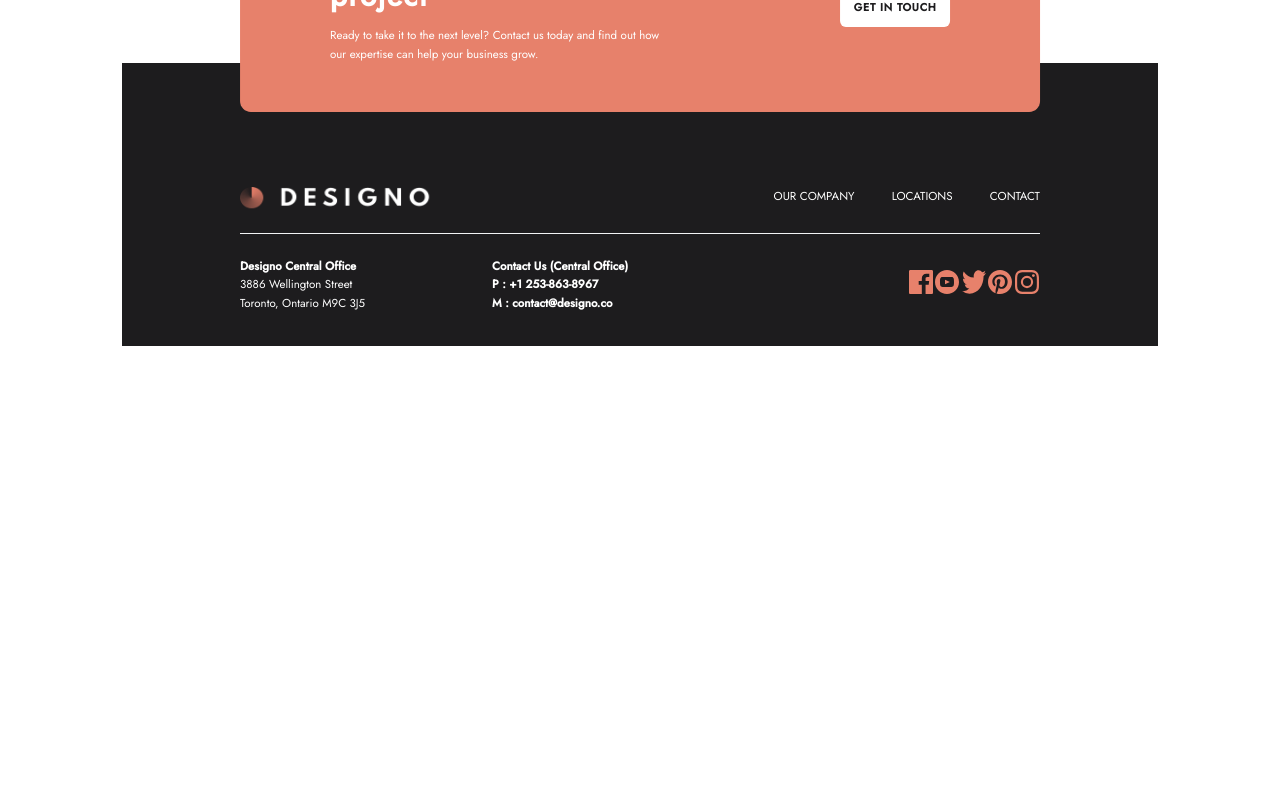
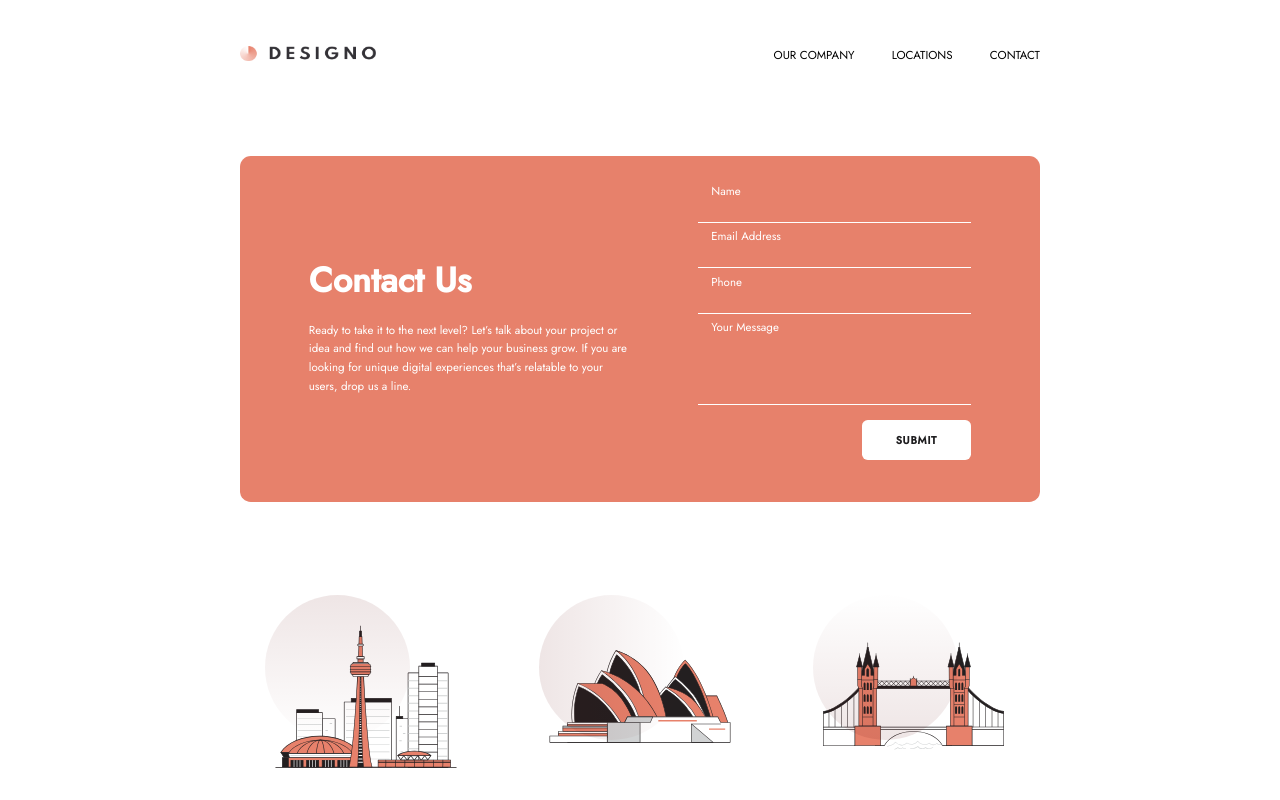
Before and after one commit to AlekseyVY/multipage_website, a Next.js app: page /Contact in a window 1280 px wide. Shown: the top 800 px of the page. Built offline with nearby package versions, Linux system fonts and the light colour scheme.

Commit message:
feature: finished contact form

```diff
--- /dev/null
+++ b/common/ContactForm/ContactForm.jsx
@@ -0,0 +1,58 @@
+import {
+  AreaInnerWrapper, ButtonWrapper,
+  FormContainer,
+  FormInnerContainer,
+  InputInnerWrapper,
+  InputWrapper,
+  LabelWrapper
+} from "./styles";
+import Button from "../Button/Button";
+
+
+const ContactForm = () => {
+
+  return (
+    <FormContainer>
+      <FormInnerContainer>
+        <InputWrapper>
+          <LabelWrapper>
+            <label>
+              Name
+            </label>
+          </LabelWrapper>
+            <InputInnerWrapper />
+        </InputWrapper>
+        <InputWrapper>
+          <LabelWrapper>
+            <label>
+              Email Address
+            </label>
+          </LabelWrapper>
+          <InputInnerWrapper />
+        </InputWrapper>
+        <InputWrapper>
+          <LabelWrapper>
+            <label>
+              Phone
+            </label>
+          </LabelWrapper>
+          <InputInnerWrapper />
+        </InputWrapper>
+        <InputWrapper>
+          <LabelWrapper>
+            <label>
+              Your Message
+            </label>
+          </LabelWrapper>
+          <AreaInnerWrapper />
+        </InputWrapper>
+        <ButtonWrapper>
+          <Button isLight={true} text={'SUBMIT'}/>
+        </ButtonWrapper>
+      </FormInnerContainer>
+    </FormContainer>
+  )
+}
+
+
+export default ContactForm;
--- /dev/null
+++ b/common/ContactForm/styles.js
@@ -0,0 +1,55 @@
+import styled from "styled-components";
+import {peach, white} from "../../styles/colors";
+
+
+export const FormContainer = styled.div`
+  width: 100%;
+  height: 100%;
+  color: ${white};
+`
+
+export const FormInnerContainer = styled.form`
+  display: flex;
+  flex-direction: column;
+  align-items: flex-end;
+`
+
+export const InputWrapper = styled.div`
+  position: relative;
+  width: 38rem;
+  height: 3.8rem;
+  margin-bottom: 2.5rem;
+`
+
+export const LabelWrapper = styled.div`
+  position: absolute;
+  left: 5%;
+  top: -50%;
+`
+
+
+export const InputInnerWrapper = styled.input`
+  background: ${peach};
+  outline: none;
+  width: 38rem;
+  height: 3.8rem;
+  border: none;
+  border-bottom: 1px solid ${white};
+  color: ${white};
+`
+
+
+export const AreaInnerWrapper = styled.textarea`
+  background: ${peach};
+  outline: none;
+  width: 38rem;
+  height: 10.2rem;
+  resize: none;
+  border: none;
+  border-bottom: 1px solid ${white};
+  color: ${white};
+`
+
+export const ButtonWrapper = styled.div`
+  margin-top: 6rem;
+`
--- a/common/Footer/Footer.js
+++ b/common/Footer/Footer.js
@@ -15,9 +15,10 @@ import Link from "next/link";
 import {NavLink} from "../Header/styles";
 
 
-export default function Footer(){
+export default function Footer({top = true}){
   return (
     <FooterContainer>
+      { top ?
         <FooterContainerTop>
           <TopLeftTextContainer>
             <div>
@@ -33,6 +34,8 @@ export default function Footer(){
             <Button isLight={true} text={'GET IN TOUCH'}/>
           </div>
         </FooterContainerTop>
+        : ''
+      }
       <FooterContainerBottom>
         <FooterBottomInnerContainer>
           <div>
--- /dev/null
+++ b/common/LocationSection/LocationSection.jsx
@@ -0,0 +1,58 @@
+import Button from "../Button/Button";
+import {Circle, ImageContainer, LocationCardContainer, LocationContainer} from "./styles";
+const canada = '/assets/shared/desktop/illustration-canada.svg'
+const australia = '/assets/shared/desktop/illustration-australia.svg'
+const uk = '/assets/shared/desktop/illustration-united-kingdom.svg'
+
+const LocationSection = () => {
+
+  return (
+    <LocationContainer>
+      <LocationCardContainer>
+        <ImageContainer>
+          <img src={canada} alt={'canada icon'}/>
+          <Circle deg={'0deg'}/>
+        </ImageContainer>
+        <div>
+          <h3>
+            CANADA
+          </h3>
+        </div>
+        <div>
+          <Button isLight={false} text={'SEE LOCATION'}/>
+        </div>
+      </LocationCardContainer>
+      <LocationCardContainer>
+        <ImageContainer>
+          <img src={australia} alt={'australia icon'}/>
+          <Circle deg={'270deg'}/>
+        </ImageContainer>
+        <div>
+          <h3>
+            AUSTRALIA
+          </h3>
+        </div>
+        <div>
+          <Button isLight={false} text={'SEE LOCATION'}/>
+        </div>
+      </LocationCardContainer>
+      <LocationCardContainer>
+        <ImageContainer>
+          <img src={uk} alt={'UK icon'}/>
+          <Circle deg={'180deg'}/>
+        </ImageContainer>
+        <div>
+          <h3>
+            UNITED KINGDOM
+          </h3>
+        </div>
+        <div>
+          <Button isLight={false} text={'SEE LOCATION'}/>
+        </div>
+      </LocationCardContainer>
+    </LocationContainer>
+  )
+}
+
+
+export default LocationSection;
--- /dev/null
+++ b/common/LocationSection/styles.js
@@ -0,0 +1,34 @@
+import styled from "styled-components";
+
+
+export const LocationContainer = styled.div`
+  width: 111.1rem;
+  height: 36.4rem;
+  display: flex;
+  justify-content: space-between;
+
+`
+
+export const LocationCardContainer = styled.div`
+  width: 35rem;
+  height: 36.4rem;
+  display: flex;
+  flex-direction: column;
+  justify-content: space-between;
+  align-items: center;
+`
+
+
+export const ImageContainer = styled.div`
+  position: relative;
+`
+
+export const Circle = styled.div`
+  position: absolute;
+  width: 20.2rem;
+  height: 20.2rem;
+  border-radius: 90%;
+  background: linear-gradient(${props => props.deg}, rgba(93, 2, 2, 0.01) 0%, rgba(93, 2, 2, 0.5) 100%);
+  top: 0%;
+  opacity: 20.27%;
+`
--- a/pages/Contact/index.js
+++ b/pages/Contact/index.js
@@ -1,13 +1,40 @@
-import {MainContainer} from "../../styles/styles";
 import Header from "../../common/Header/Header";
 import Footer from "../../common/Footer/Footer";
+import {
+  ContactFormContainer, ContactFormLeft, ContactFormRight, ContactFormSecText, FooterWrapper, HWrapper,
+  MainContainer
+} from "../../styles/contact/styles";
+import LocationSection from "../../common/LocationSection/LocationSection";
+import ContactForm from "../../common/ContactForm/ContactForm";
 
 
 export default function Contact(){
   return (
     <MainContainer>
       <Header />
-      <Footer />
+      <ContactFormContainer>
+        <ContactFormLeft>
+          <div>
+            <HWrapper>
+              Contact Us
+            </HWrapper>
+          </div>
+          <ContactFormSecText>
+            Ready to take it to the next level? Let’s talk about your project or idea and find out how we can
+            help your business grow. If you are looking for unique digital experiences that’s relatable to your users, drop us a line.
+          </ContactFormSecText>
+          <div>
+
+          </div>
+        </ContactFormLeft>
+        <ContactFormRight>
+          <ContactForm />
+        </ContactFormRight>
+      </ContactFormContainer>
+        <LocationSection />
+        <FooterWrapper>
+          <Footer top={false}/>
+        </FooterWrapper>
     </MainContainer>
   )
 }
--- /dev/null
+++ b/styles/contact/styles.js
@@ -0,0 +1,44 @@
+import styled from "styled-components";
+import {peach, white} from "../colors";
+
+
+export const MainContainer = styled.div`
+  display: flex;
+  height: 164rem;
+  justify-content: space-between;
+  flex-direction: column;
+  align-items: center;
+`;
+
+export const ContactFormContainer = styled.div`
+  width: 111.1rem;
+  height: 48rem;
+  border-radius: 1.5rem;
+  background: ${peach};
+  display: flex;
+  justify-content: center;
+  align-items: center;
+`
+
+export const FooterWrapper = styled.div`
+  height: 32.1rem;
+`
+
+export const ContactFormLeft = styled.div`
+  width: 54rem;
+  height: 18.4rem;
+  color: ${white};
+`
+
+export const ContactFormRight = styled.div`
+  width: 38rem;
+  height: 37.1rem;
+`
+
+export const HWrapper = styled.h1`
+margin-top: 0;
+`
+
+export const ContactFormSecText = styled.div`
+  width: 44.5rem;
+`
```
Also changed, not shown: pages/About/index.js (+3 -52 lines), styles/about/styles.js (+0 -29 lines). Lines whose indentation alone changed are shown as unchanged.
